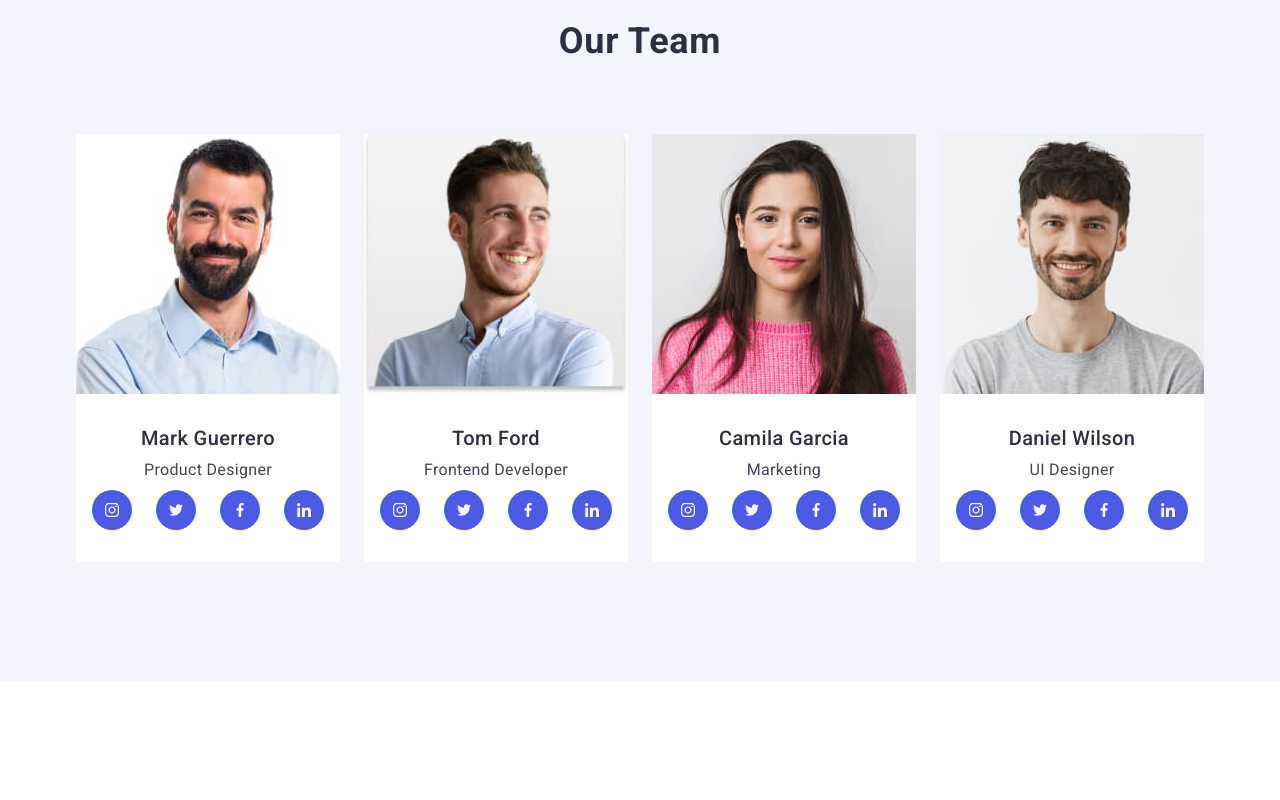
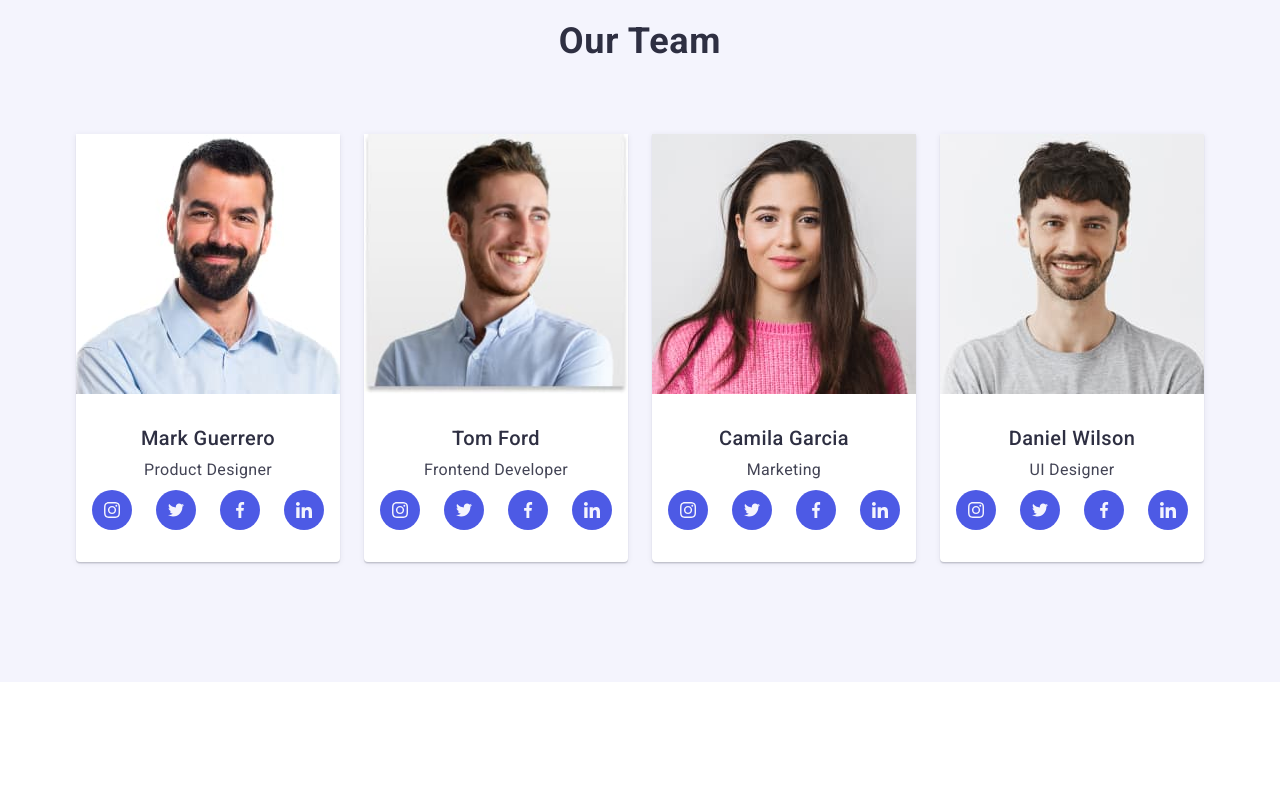
Before and after one commit to Alina329-web/goit-markup-hw-04, a plain HTML site: page index.html in a window 1280 px wide. Shown: the part 1340-2140 px from the top of the page. Drawn offline with nearby package versions, Linux system fonts and the light colour scheme.

Commit message:
styles 4

```diff
--- a/css/styles.css
+++ b/css/styles.css
@@ -99,7 +99,7 @@ a {
   height: 4px;
   position: absolute;
   left: 0;
-  bottom: 1px;
+  bottom: -1px;
   background-color: #404bbf;
   border-radius: 2px;
 }
@@ -148,7 +148,8 @@ a {
   padding: 188px 0;
   background-repeat: no-repeat;
   background-position: center;
-  background-size: 1440px;
+  max-width: 1440px;
+  background-size: cover;
 }
 
 .hero-title {
@@ -180,7 +181,7 @@ a {
   margin-left: auto;
   margin-right: auto;
   display: block;
-  transition: bacground-color 250ms cubic-bezier(0.4, 0, 0.2, 1);
+  transition: background-color 250ms cubic-bezier(0.4, 0, 0.2, 1);
   border: none;
 }
 .btn:hover,
@@ -205,8 +206,8 @@ a {
   width: calc((100% - 72px) / 4);
 }
 .addvant-item-icon-svg {
-  width: 64px;
-  height: 64px;
+  width: 64;
+  height: 64;
 }
 .advantages-item-icon {
   width: 264px;
@@ -262,6 +263,8 @@ a {
 .team-item {
   background-color: #ffffff;
   border-radius: 0 0 4px 4px;
+  box-shadow: 0px 1px 6px rgba(46, 47, 66, 0.08),
+    0px 1px 1px rgba(46, 47, 66, 0.16), 0px 2px 1px rgba(46, 47, 66, 0.08);
 }
 .team-photo {
   background: url('path_to_image');
@@ -321,8 +324,8 @@ a {
 }
 
 .soc-icom-svg {
-  width: 16px;
-  height: 14px;
+  width: 16;
+  height: 14;
 }
 
 /* #endregion our_team */
@@ -331,6 +334,7 @@ a {
   padding-top: 120px;
   padding-bottom: 120px;
   border: 1px solid #e7e9fc;
+  overflow: hidden;
 }
 .portfolio-title {
   margin-bottom: 72px;
@@ -376,6 +380,7 @@ a {
   line-height: 1.5;
   letter-spacing: 0.02em;
   color: #434455;
+  padding: 40px 32px;
 }
 .portfolio-cover-wrap {
   position: relative;
@@ -391,6 +396,7 @@ a {
   left: 0;
   padding: 20px;
   transform: translateY(100%);
+  transition: transform 250ms cubic-bezier(0.4, 0, 0.2, 1);
 }
 .portfolio-item:hover .portfolio-cover-text {
   transform: translate(0);
@@ -407,6 +413,7 @@ a {
   height: 80px;
   width: 208px;
   margin-left: 120px;
+  margin-right: 120px;
 }
 .footer-blok {
   display: flex;
@@ -430,11 +437,14 @@ a {
   color: #f4f4fd;
   width: 264px;
 }
-
+.soc-icom-svg {
+  fill: #f4f4fd;
+}
 .soc-item-icon-footer {
   height: 40px;
   width: 40px;
   display: flex;
+  gap: 16px;
 }
 .soc-item-icon-footer :hover {
   background-color: #31d0aa;
--- a/index.html
+++ b/index.html
@@ -78,7 +78,7 @@
           <ul class="advantages-list">
             <li class="advantages-list-item">
               <div class="advantages-item-icon">
-                <svg class="addvant-item-icon-svg">
+                <svg class="addvant-item-icon-svg" width="64px" height="64px">
                   <use href="./images/icons.svg#icon-antenna"></use>
                 </svg>
               </div>
@@ -90,7 +90,7 @@
             </li>
             <li class="advantages-list-item">
               <div class="advantages-item-icon">
-                <svg class="addvant-item-icon-svg">
+                <svg class="addvant-item-icon-svg" width="64px" height="64px">
                   <use href="./images/icons.svg#icon-clock"></use>
                 </svg>
               </div>
@@ -102,7 +102,7 @@
             </li>
             <li class="advantages-list-item">
               <div class="advantages-item-icon">
-                <svg class="addvant-item-icon-svg">
+                <svg class="addvant-item-icon-svg" width="64px" height="64px">
                   <use href="./images/icons.svg#icon-vector"></use>
                 </svg>
               </div>
@@ -114,7 +114,7 @@
             </li>
             <li class="advantages-list-item">
               <div class="advantages-item-icon">
-                <svg class="addvant-item-icon-svg">
+                <svg class="addvant-item-icon-svg" width="64px" height="64px">
                   <use href="./images/icons.svg#icon-astronaut"></use>
                 </svg>
               </div>
@@ -147,26 +147,28 @@
                 <ul class="soc-icon">
                   <li class="soc-item-icon">
                     <a class="soc-icon-link" href="">
-                      <svg class="soc-icom-svg">
-                        <use href="/images/icons.svg#icon-instagram"></use></svg
+                      <svg class="soc-icom-svg" width="16px" height="16px">
+                        <use
+                          href="./images/icons.svg#icon-instagram"
+                        ></use></svg
                     ></a>
                   </li>
                   <li class="soc-item-icon">
                     <a class="soc-icon-link" href="">
-                      <svg class="soc-icom-svg">
-                        <use href="/images/icons.svg#icon-twitter"></use></svg
+                      <svg class="soc-icom-svg" width="16px" height="16px">
+                        <use href="./images/icons.svg#icon-twitter"></use></svg
                     ></a>
                   </li>
                   <li class="soc-item-icon">
                     <a class="soc-icon-link" href="">
-                      <svg class="soc-icom-svg">
-                        <use href="/images/icons.svg#icon-facebook"></use></svg
+                      <svg class="soc-icom-svg" width="16px" height="16px">
+                        <use href="./images/icons.svg#icon-facebook"></use></svg
                     ></a>
                   </li>
                   <li class="soc-item-icon">
                     <a class="soc-icon-link" href="">
-                      <svg class="soc-icom-svg">
-                        <use href="/images/icons.svg#icon-linkedin"></use></svg
+                      <svg class="soc-icom-svg" width="16px" height="16px">
+                        <use href="./images/icons.svg#icon-linkedin"></use></svg
                     ></a>
                   </li>
                 </ul>
@@ -187,26 +189,28 @@
                 <ul class="soc-icon">
                   <li class="soc-item-icon">
                     <a class="soc-icon-link" href="">
-                      <svg class="soc-icom-svg">
-                        <use href="/images/icons.svg#icon-instagram"></use></svg
+                      <svg class="soc-icom-svg" width="16px" height="16px">
+                        <use
+                          href="./images/icons.svg#icon-instagram"
+                        ></use></svg
                     ></a>
                   </li>
                   <li class="soc-item-icon">
                     <a class="soc-icon-link" href="">
-                      <svg class="soc-icom-svg">
-                        <use href="/images/icons.svg#icon-twitter"></use></svg
+                      <svg class="soc-icom-svg" width="16px" height="16px">
+                        <use href="./images/icons.svg#icon-twitter"></use></svg
                     ></a>
                   </li>
                   <li class="soc-item-icon">
                     <a class="soc-icon-link" href="">
-                      <svg class="soc-icom-svg">
-                        <use href="/images/icons.svg#icon-facebook"></use></svg
+                      <svg class="soc-icom-svg" width="16px" height="16px">
+                        <use href="./images/icons.svg#icon-facebook"></use></svg
                     ></a>
                   </li>
                   <li class="soc-item-icon">
                     <a class="soc-icon-link" href="">
-                      <svg class="soc-icom-svg">
-                        <use href="/images/icons.svg#icon-linkedin"></use></svg
+                      <svg class="soc-icom-svg" width="16px" height="16px">
+                        <use href="./images/icons.svg#icon-linkedin"></use></svg
                     ></a>
                   </li>
                 </ul>
@@ -226,26 +230,28 @@
                 <ul class="soc-icon">
                   <li class="soc-item-icon">
                     <a class="soc-icon-link" href="">
-                      <svg class="soc-icom-svg">
-                        <use href="/images/icons.svg#icon-instagram"></use></svg
+                      <svg class="soc-icom-svg" width="16px" height="16px">
+                        <use
+                          href="./images/icons.svg#icon-instagram"
+                        ></use></svg
                     ></a>
                   </li>
                   <li class="soc-item-icon">
                     <a class="soc-icon-link" href="">
-                      <svg class="soc-icom-svg">
-                        <use href="/images/icons.svg#icon-twitter"></use></svg
+                      <svg class="soc-icom-svg" width="16px" height="16px">
+                        <use href="./images/icons.svg#icon-twitter"></use></svg
                     ></a>
                   </li>
                   <li class="soc-item-icon">
                     <a class="soc-icon-link" href="">
-                      <svg class="soc-icom-svg">
-                        <use href="/images/icons.svg#icon-facebook"></use></svg
+                      <svg class="soc-icom-svg" width="16px" height="16px">
+                        <use href="./images/icons.svg#icon-facebook"></use></svg
                     ></a>
                   </li>
                   <li class="soc-item-icon">
                     <a class="soc-icon-link" href="">
-                      <svg class="soc-icom-svg">
-                        <use href="/images/icons.svg#icon-linkedin"></use></svg
+                      <svg class="soc-icom-svg" width="16px" height="16px">
+                        <use href="./images/icons.svg#icon-linkedin"></use></svg
                     ></a>
                   </li>
                 </ul>
@@ -265,26 +271,28 @@
                 <ul class="soc-icon">
                   <li class="soc-item-icon">
                     <a class="soc-icon-link" href="">
-                      <svg class="soc-icom-svg">
-                        <use href="/images/icons.svg#icon-instagram"></use></svg
+                      <svg class="soc-icom-svg" width="16px" height="16px">
+                        <use
+                          href="./images/icons.svg#icon-instagram"
+                        ></use></svg
                     ></a>
                   </li>
                   <li class="soc-item-icon">
                     <a class="soc-icon-link" href="">
-                      <svg class="soc-icom-svg">
-                        <use href="/images/icons.svg#icon-twitter"></use></svg
+                      <svg class="soc-icom-svg" width="16px" height="16px">
+                        <use href="./images/icons.svg#icon-twitter"></use></svg
                     ></a>
                   </li>
                   <li class="soc-item-icon">
                     <a class="soc-icon-link" href="">
-                      <svg class="soc-icom-svg">
-                        <use href="/images/icons.svg#icon-facebook"></use></svg
+                      <svg class="soc-icom-svg" width="16px" height="16px">
+                        <use href="./images/icons.svg#icon-facebook"></use></svg
                     ></a>
                   </li>
                   <li class="soc-item-icon">
                     <a class="soc-icon-link" href="">
-                      <svg class="soc-icom-svg">
-                        <use href="/images/icons.svg#icon-linkedin"></use></svg
+                      <svg class="soc-icom-svg" width="16px" height="16px">
+                        <use href="./images/icons.svg#icon-linkedin"></use></svg
                     ></a>
                   </li>
                 </ul>
@@ -440,26 +448,26 @@
           <ul class="soc-icon">
             <li class="soc-item-icon-footer">
               <a class="soc-icon-link" href="">
-                <svg class="soc-icom-svg">
-                  <use href="/images/icons.svg#icon-instagram"></use></svg
+                <svg class="soc-icom-svg" width="24px" height="24px">
+                  <use href="./images/icons.svg#icon-instagram"></use></svg
               ></a>
             </li>
             <li class="soc-item-icon-footer">
               <a class="soc-icon-link" href="">
-                <svg class="soc-icom-svg">
-                  <use href="/images/icons.svg#icon-twitter"></use></svg
+                <svg class="soc-icom-svg" width="24px" height="24px">
+                  <use href="./images/icons.svg#icon-twitter"></use></svg
               ></a>
             </li>
             <li class="soc-item-icon-footer">
               <a class="soc-icon-link" href="">
-                <svg class="soc-icom-svg">
-                  <use href="/images/icons.svg#icon-facebook"></use></svg
+                <svg class="soc-icom-svg" width="24px" height="24px">
+                  <use href="./images/icons.svg#icon-facebook"></use></svg
               ></a>
             </li>
             <li class="soc-item-icon-footer">
               <a class="soc-icon-link" href="">
-                <svg class="soc-icom-svg">
-                  <use href="/images/icons.svg#icon-linkedin"></use></svg
+                <svg class="soc-icom-svg" width="24px" height="24px">
+                  <use href="./images/icons.svg#icon-linkedin"></use></svg
               ></a>
             </li>
           </ul>
```
